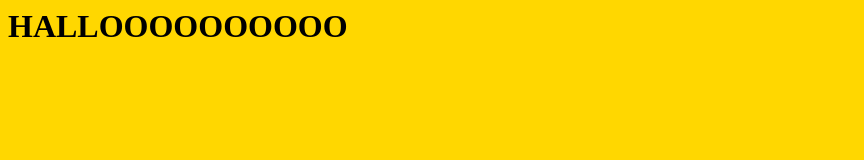
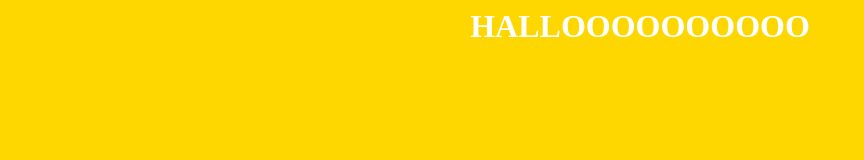
Before and after one commit to KCleutjens/test, a plain HTML site: page index.html in a window 1280 px wide. Shown: the whole page, without its empty margins (0-864 px from the left). Drawn offline with Linux system fonts and the light colour scheme.

Commit message:
Updated index - with a new color

```diff
--- a/index.html
+++ b/index.html
@@ -8,4 +8,4 @@
 body {
 background-color: gold;
 </style>
-  <h1> HALLOOOOOOOOOO </h1>
+  <center><h1 style="color: white;"> HALLOOOOOOOOOO </h1></center>
```
